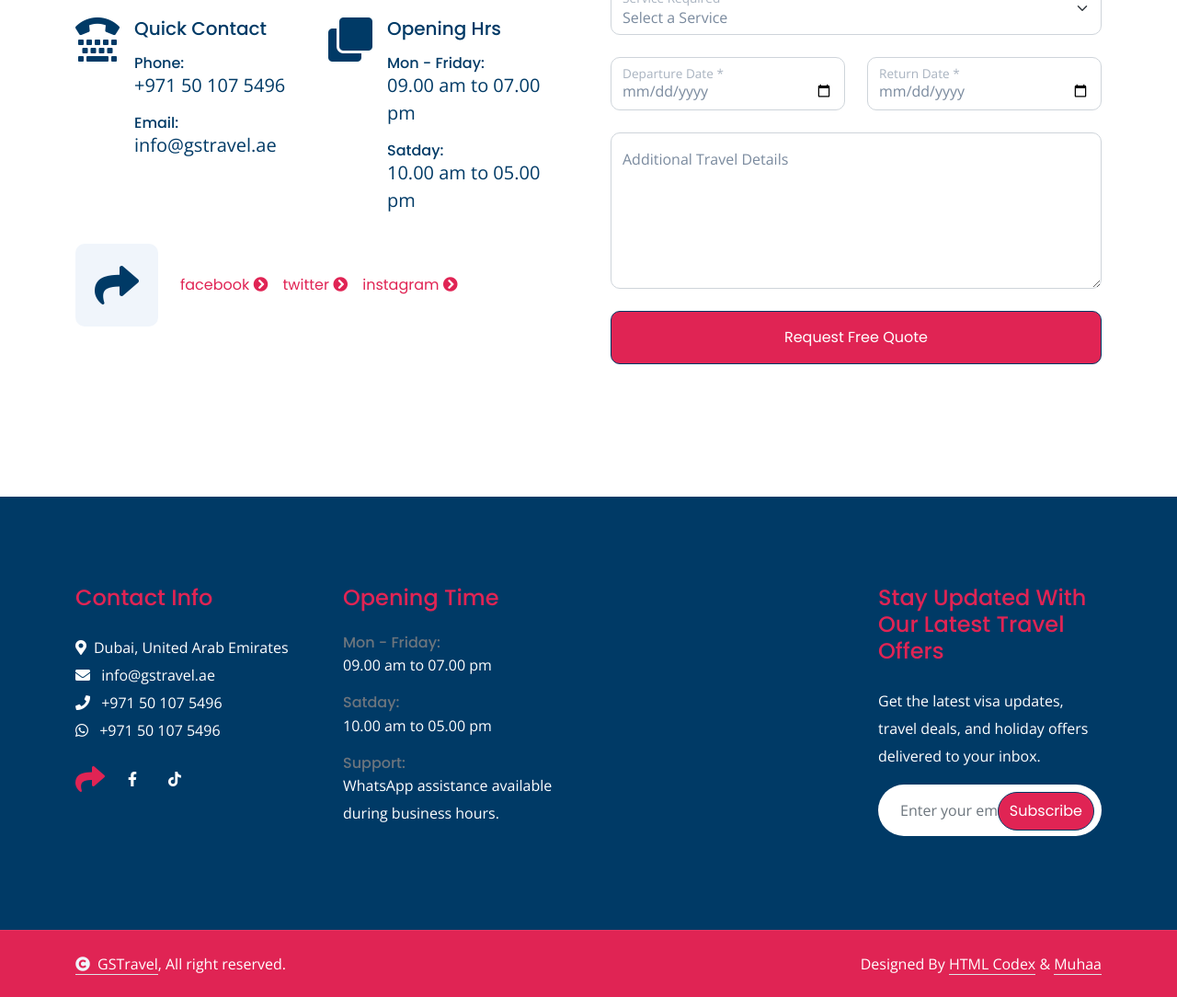
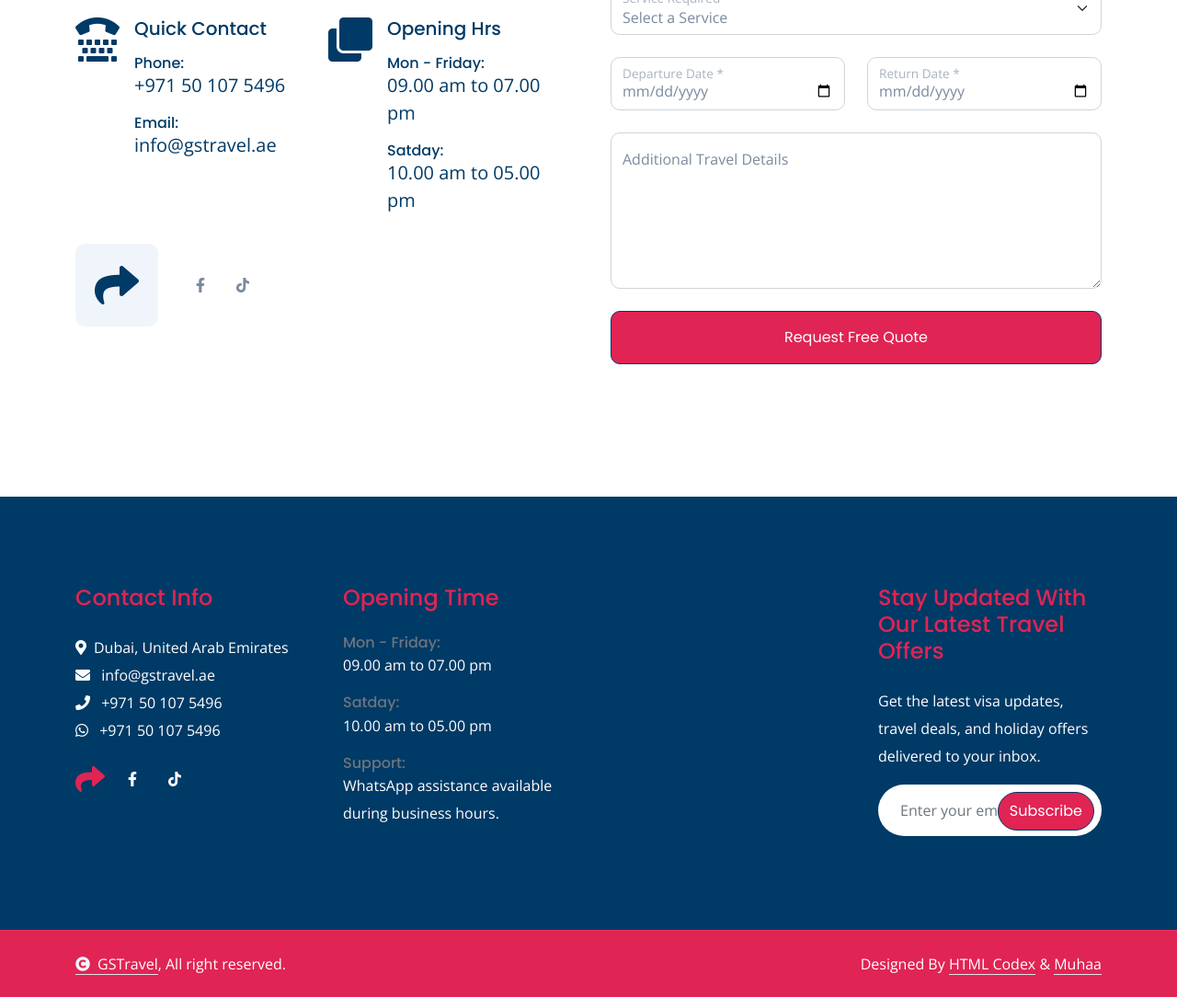
Before and after one commit to gstraveluae/gstraveluae.github.io, a plain HTML site: page contact.html in a window 1280 px wide. Shown: the part 1047-2131 px from the top of the page at 92% size. Drawn offline with nearby package versions, Linux system fonts and the light colour scheme.

Commit message:
Update social media links in contact.html

```diff
--- a/contact.html
+++ b/contact.html
@@ -189,9 +189,8 @@
                                 <div class="bg-light d-flex align-items-center justify-content-center" style="width: 90px; height: 90px; border-radius: 10px;"><i class="fas fa-share fa-3x text-primary"></i></div>
                             </div>
                             <div class="d-flex">
-                                <a class="btn btn-secondary border-secondary me-2 p-0" href="">facebook <i class="fas fa-chevron-circle-right"></i></a>
-                                <a class="btn btn-secondary border-secondary mx-2 p-0" href="">twitter <i class="fas fa-chevron-circle-right"></i></a>
-                                <a class="btn btn-secondary border-secondary mx-2 p-0" href="">instagram <i class="fas fa-chevron-circle-right"></i></a>
+                                <a class="btn mx-1" href="https://www.facebook.com/people/GTS-Travel-and-Tourism/61560831142418" target="_blank" rel="noopener noreferrer"> <i class="fab fa-facebook-f"></i></a>
+                                <a class="btn mx-1" href="https://www.tiktok.com/@travelwithgts" target="_blank"> <i class="fab fa-tiktok"></i></a>
                             </div>
                         </div>
                     </div>
```
